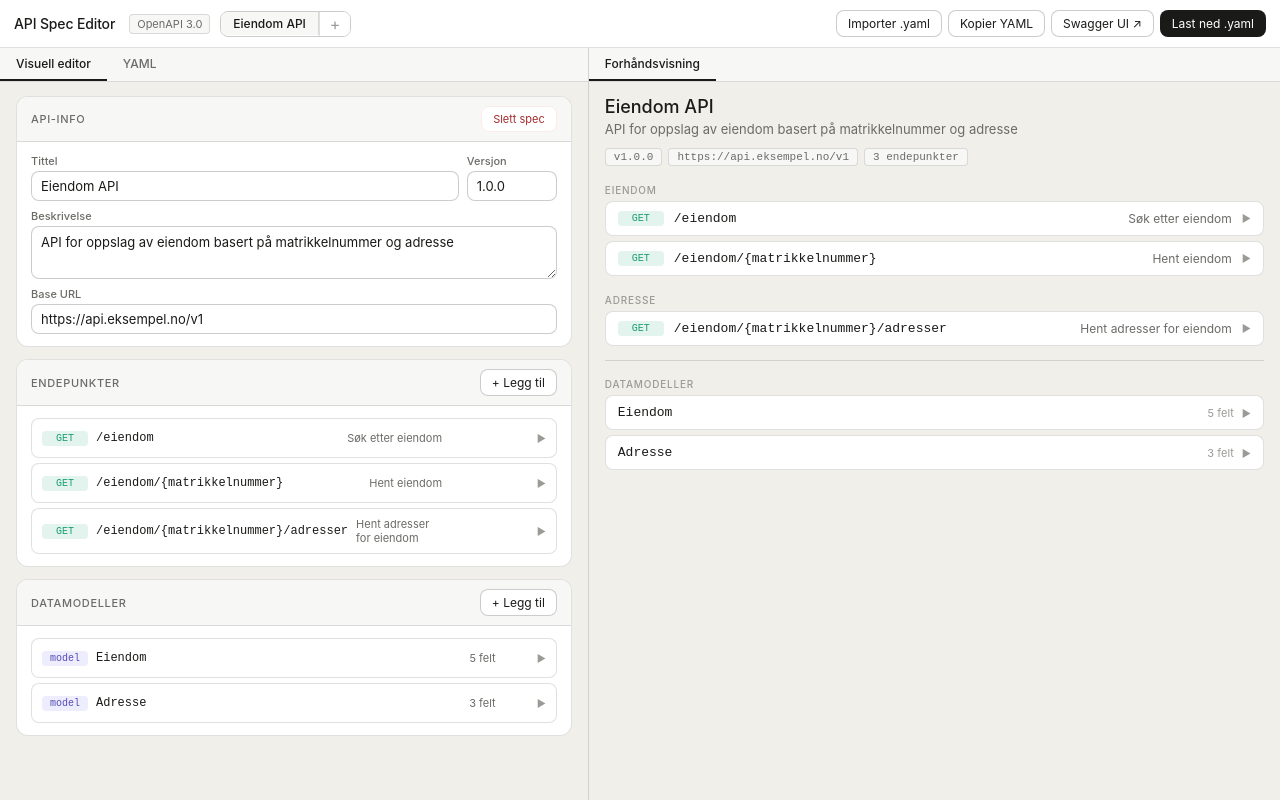
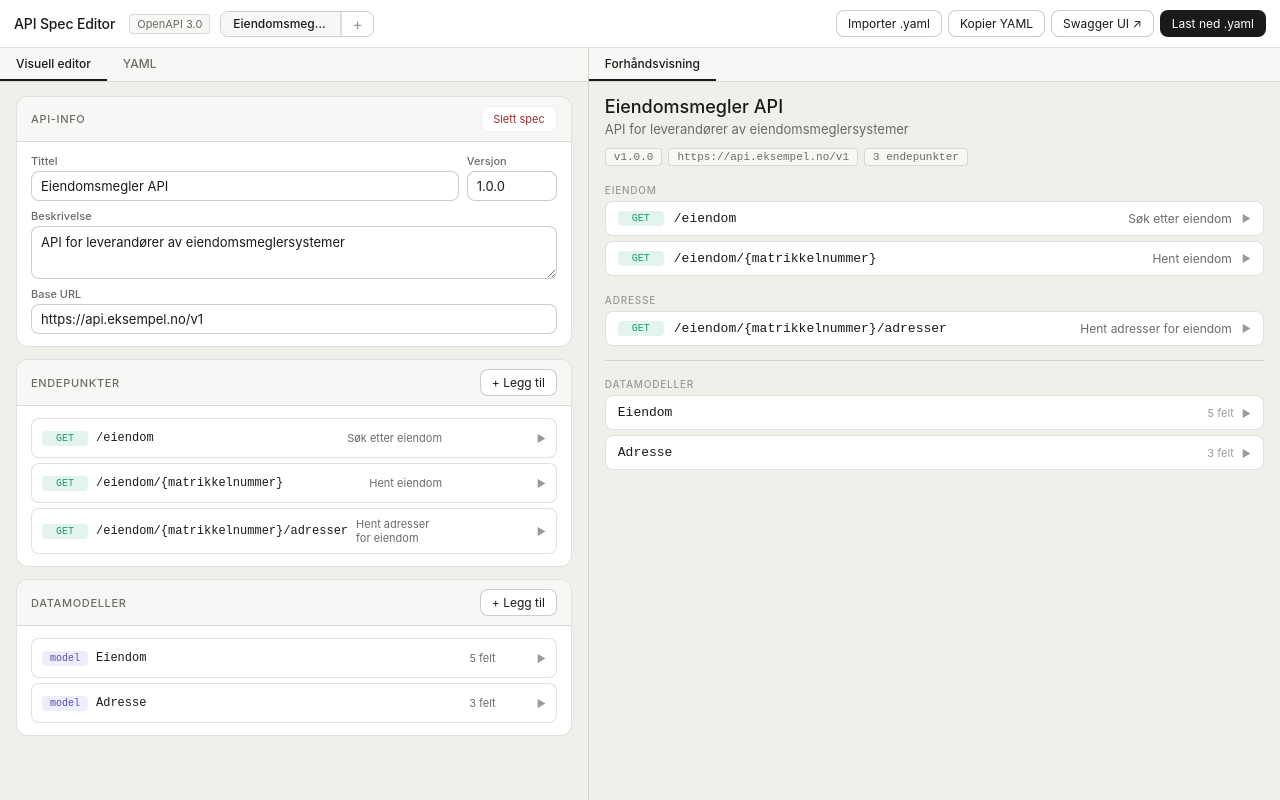
Before and after one commit to matsringstad/megler-api, a plain HTML site: page index.html in a window 1280 px wide. Drawn offline with Linux system fonts and the light colour scheme.

Commit message:
Rename API from Eiendom to Eiendomsmegler

```diff
--- a/index.html
+++ b/index.html
@@ -297,8 +297,8 @@ function newSpec(title='Ny API-spec', version='1.0.0', server='') {
 }
 
 function exampleSpec() {
-  const s = newSpec('Eiendom API', '1.0.0', 'https://api.eksempel.no/v1');
-  s.info.description = 'API for oppslag av eiendom basert på matrikkelnummer og adresse';
+  const s = newSpec('Eiendomsmegler API', '1.0.0', 'https://api.eksempel.no/v1');
+  s.info.description = 'API for leverandører av eiendomsmeglersystemer';
   s.endpoints = [
     { id:uid(), method:'GET', path:'/eiendom', tag:'Eiendom', summary:'Søk etter eiendom', description:'Finn eiendom basert på matrikkelnummer eller adresse',
       params:[
```
